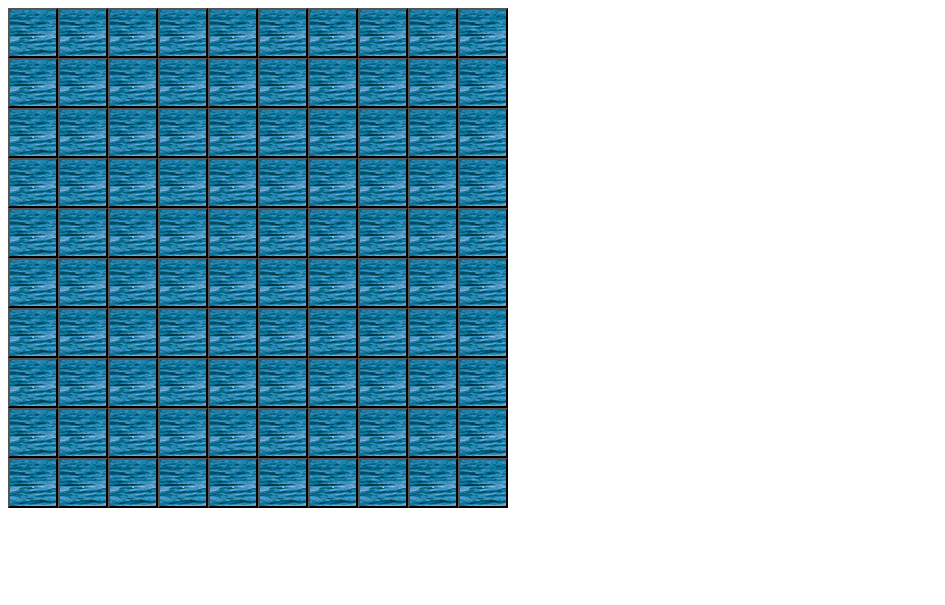
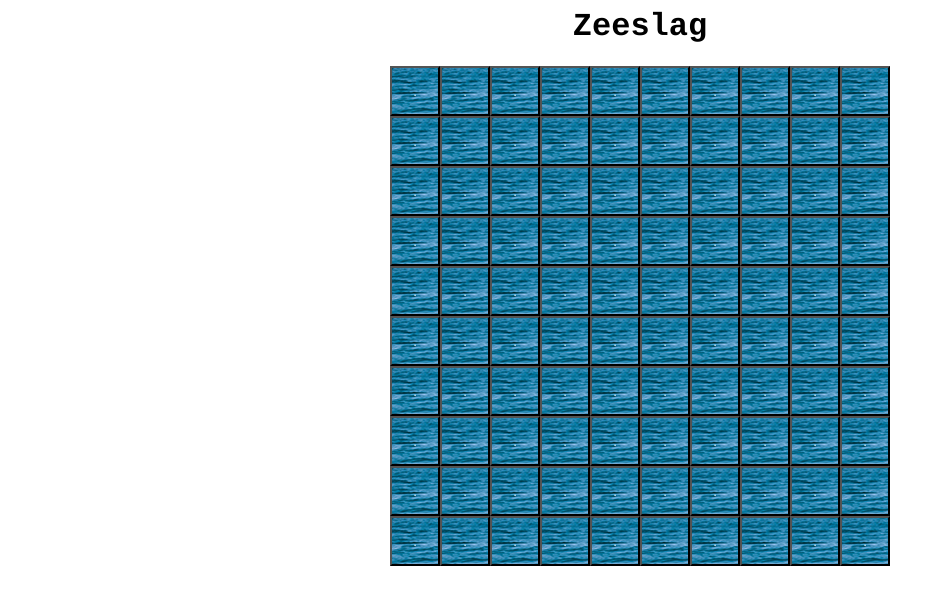
Before and after one commit to jmoostland/zeeslag, a PHP site: page / in a window 1280 px wide. Shown: the top 605 px of the page, without its empty margins (0-945 px from the left). Run offline with PHP 8.4, Linux system fonts and the light colour scheme.

Commit message:
volledig veld in het midden

```diff
--- a/index.php
+++ b/index.php
@@ -5,6 +5,14 @@
         <title>Zeeslag</title>
 
         <script>
+
+            function mouseOver() {
+                document.getElementById("kleur").style.color = "blue";
+            }
+
+            function mouseOut() {
+                document.getElementById("kleur").style.color = "black";
+            }
 
             function schieten(mis) {
                 document.getElementById('nummer' + mis).value = "water";
@@ -83,10 +91,11 @@
         </style>
     </head>
     <body>
+        <?php
+        echo "<h1 align = center style=font-family:Courier New id =kleur onmouseover = mouseOver() onmouseout = mouseOut()>Zeeslag</h1>";
 
 
-
-        <?php
+        echo "<p align=center>";
         for ($x = 0; $x < 10; $x++) {
             echo "<input type=button onclick=schieten(" . $x . ") class=button value='.'id=nummer" . $x . ">";
         }
@@ -136,13 +145,14 @@
         for ($x = 6; $x < 10; $x++) {
             echo "<input type=button onclick=schieten12(" . $x . ") class=button value='.'id=nr12" . $x . ">";
         }
-        for ($y = 0; $y <6; $y++) {
+        for ($y = 0; $y < 6; $y++) {
             echo "<input type=button onclick=schieten13(" . $y . ") class=button value='.'id=nr13" . $y . ">";
         }
         echo '<br>';
         for ($x = 0; $x < 10; $x++) {
             echo "<input type=button onclick=schieten14(" . $x . ") class=button value='.'id=nr14" . $x . ">";
         }
+        echo "</p>";
         ?>
 
     </body>
```
